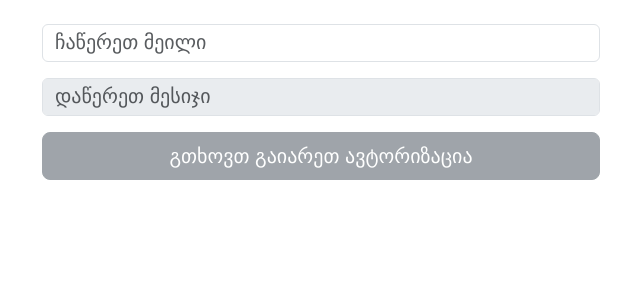
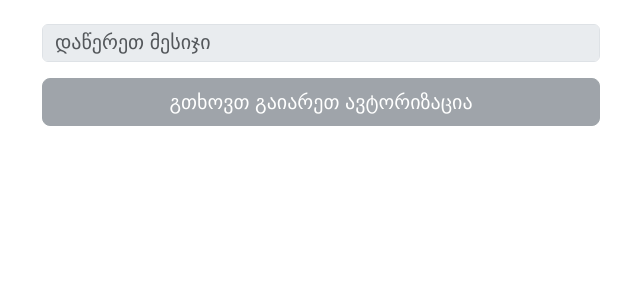
Before and after one commit to SANDRICKSON/thenewest, a Flask app: page /contact in a window 1280 px wide. Shown: the part 92-392 px from the top of the page, without its empty margins (319-959 px from the left). Run offline with Flask 3, Linux system fonts and the light colour scheme; some web fonts are replaced.

Commit message:
Update contact.html

```diff
--- a/templates/contact.html
+++ b/templates/contact.html
@@ -6,10 +6,6 @@
     <div class="w-50">
         <form method="post">
             {{ form.hidden_tag() }}
-
-            <div class="mb-3">
-                {{ form.email(class="form-control", placeholder=form.email.label.text) }}
-            </div>
 
             <div class="mb-3">
                 {{ form.message(class="form-control", placeholder=form.message.label.text, disabled=not current_user.is_authenticated) }}
@@ -29,11 +25,11 @@
 <style>
     label, ::placeholder {
         font-family: "BPG Classic Medium", sans-serif;
-        font-size: 20px;
+            font-size: 20px;
     }
     .btn{
         font-family: "BPG Classic Medium", sans-serif;
-        font-size: 20px;
+            font-size: 20px;
     }
 </style>
 
```
